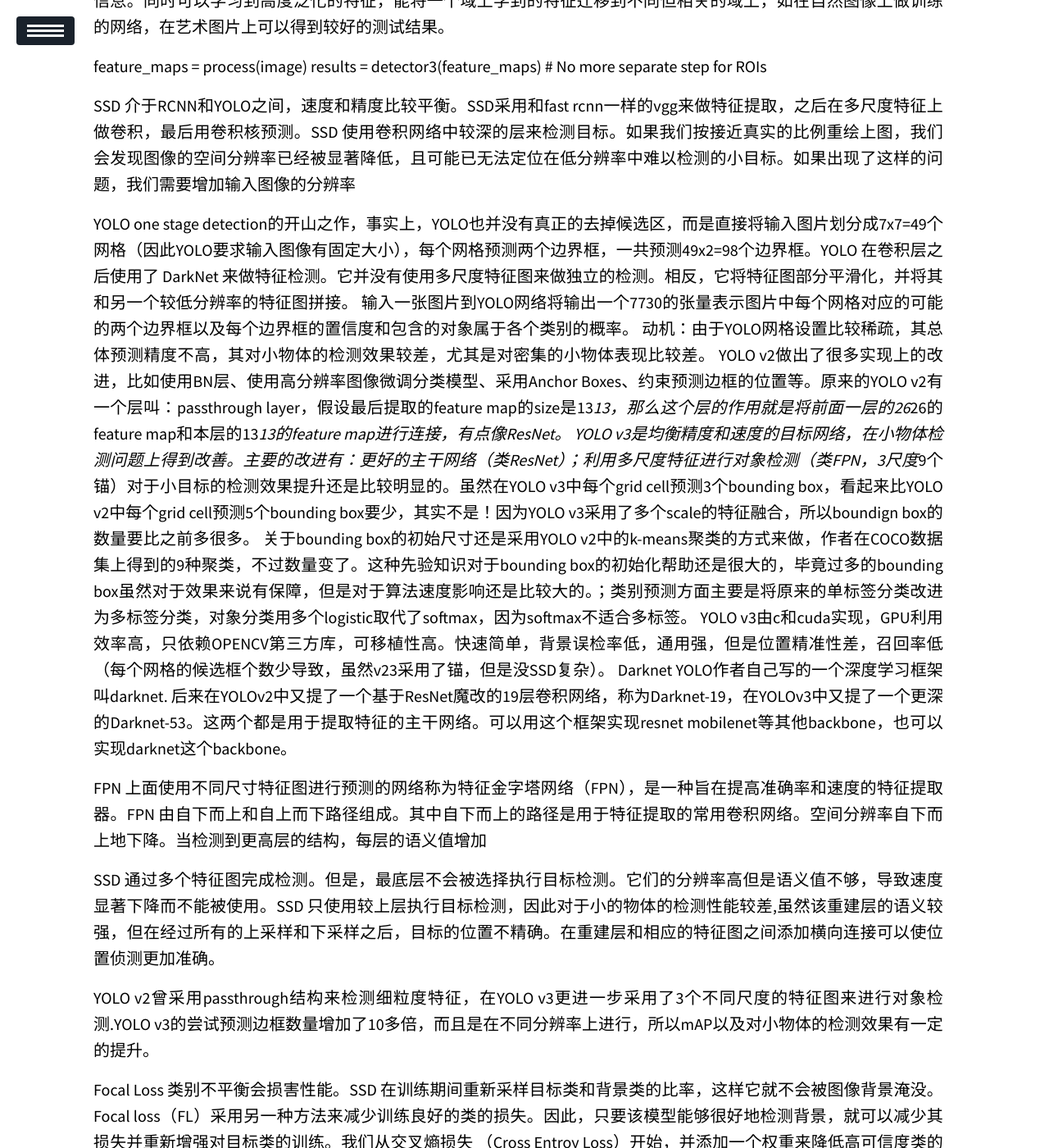
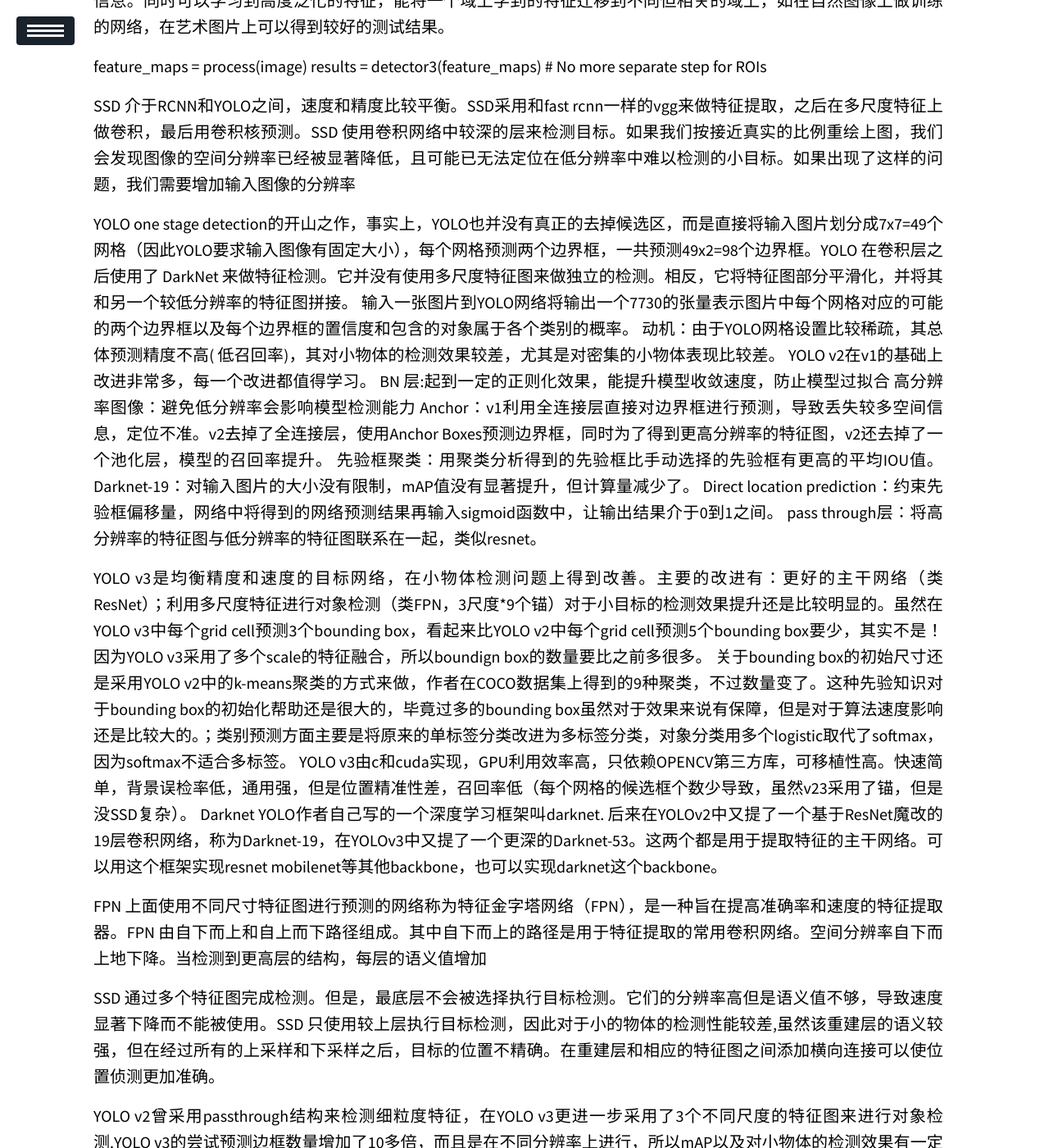
Before and after one commit to Hummmm/hummmm.github.io, a Jekyll site: the page built from _posts/2019-06-10-Object-Detection.md, in a window 1280 px wide and 1400 px high, scrolled down 1549 px. Shown: the whole window at 82% size. Built offline with Jekyll 4.4.1, drawn with Linux system fonts in a browser that asks for light colours; our own code applies the rules of GitHub Pages for plain Markdown files; a script that is not in the unit is left out.

Commit message:
Update 2019-06-10-Object-Detection.md

```diff
--- a/_posts/2019-06-10-Object-Detection.md
+++ b/_posts/2019-06-10-Object-Detection.md
@@ -66,8 +66,16 @@ SSD
 YOLO
 one stage detection的开山之作，事实上，YOLO也并没有真正的去掉候选区，而是直接将输入图片划分成7x7=49个网格（因此YOLO要求输入图像有固定大小），每个网格预测两个边界框，一共预测49x2=98个边界框。YOLO 在卷积层之后使用了 DarkNet 来做特征检测。它并没有使用多尺度特征图来做独立的检测。相反，它将特征图部分平滑化，并将其和另一个较低分辨率的特征图拼接。
 输入一张图片到YOLO网络将输出一个7730的张量表示图片中每个网格对应的可能的两个边界框以及每个边界框的置信度和包含的对象属于各个类别的概率。
-动机：由于YOLO网格设置比较稀疏，其总体预测精度不高，其对小物体的检测效果较差，尤其是对密集的小物体表现比较差。
-YOLO v2做出了很多实现上的改进，比如使用BN层、使用高分辨率图像微调分类模型、采用Anchor Boxes、约束预测边框的位置等。原来的YOLO v2有一个层叫：passthrough layer，假设最后提取的feature map的size是13*13，那么这个层的作用就是将前面一层的26*26的feature map和本层的13*13的feature map进行连接，有点像ResNet。
+动机：由于YOLO网格设置比较稀疏，其总体预测精度不高( 低召回率)，其对小物体的检测效果较差，尤其是对密集的小物体表现比较差。
+YOLO v2在v1的基础上改进非常多，每一个改进都值得学习。
+BN 层:起到一定的正则化效果，能提升模型收敛速度，防止模型过拟合
+高分辨率图像：避免低分辨率会影响模型检测能力
+Anchor：v1利用全连接层直接对边界框进行预测，导致丢失较多空间信息，定位不准。v2去掉了全连接层，使用Anchor Boxes预测边界框，同时为了得到更高分辨率的特征图，v2还去掉了一个池化层，模型的召回率提升。
+先验框聚类：用聚类分析得到的先验框比手动选择的先验框有更高的平均IOU值。
+Darknet-19：对输入图片的大小没有限制，mAP值没有显著提升，但计算量减少了。
+Direct location prediction：约束先验框偏移量，网络中将得到的网络预测结果再输入sigmoid函数中，让输出结果介于0到1之间。
+pass through层：将高分辨率的特征图与低分辨率的特征图联系在一起，类似resnet。
+
 YOLO v3是均衡精度和速度的目标网络，在小物体检测问题上得到改善。主要的改进有：更好的主干网络（类ResNet）；利用多尺度特征进行对象检测（类FPN，3尺度*9个锚）对于小目标的检测效果提升还是比较明显的。虽然在YOLO v3中每个grid cell预测3个bounding box，看起来比YOLO v2中每个grid cell预测5个bounding box要少，其实不是！因为YOLO v3采用了多个scale的特征融合，所以boundign box的数量要比之前多很多。
 关于bounding box的初始尺寸还是采用YOLO v2中的k-means聚类的方式来做，作者在COCO数据集上得到的9种聚类，不过数量变了。这种先验知识对于bounding box的初始化帮助还是很大的，毕竟过多的bounding box虽然对于效果来说有保障，但是对于算法速度影响还是比较大的。；类别预测方面主要是将原来的单标签分类改进为多标签分类，对象分类用多个logistic取代了softmax，因为softmax不适合多标签。
 YOLO v3由c和cuda实现，GPU利用效率高，只依赖OPENCV第三方库，可移植性高。快速简单，背景误检率低，通用强，但是位置精准性差，召回率低（每个网格的候选框个数少导致，虽然v23采用了锚，但是没SSD复杂）。
```
